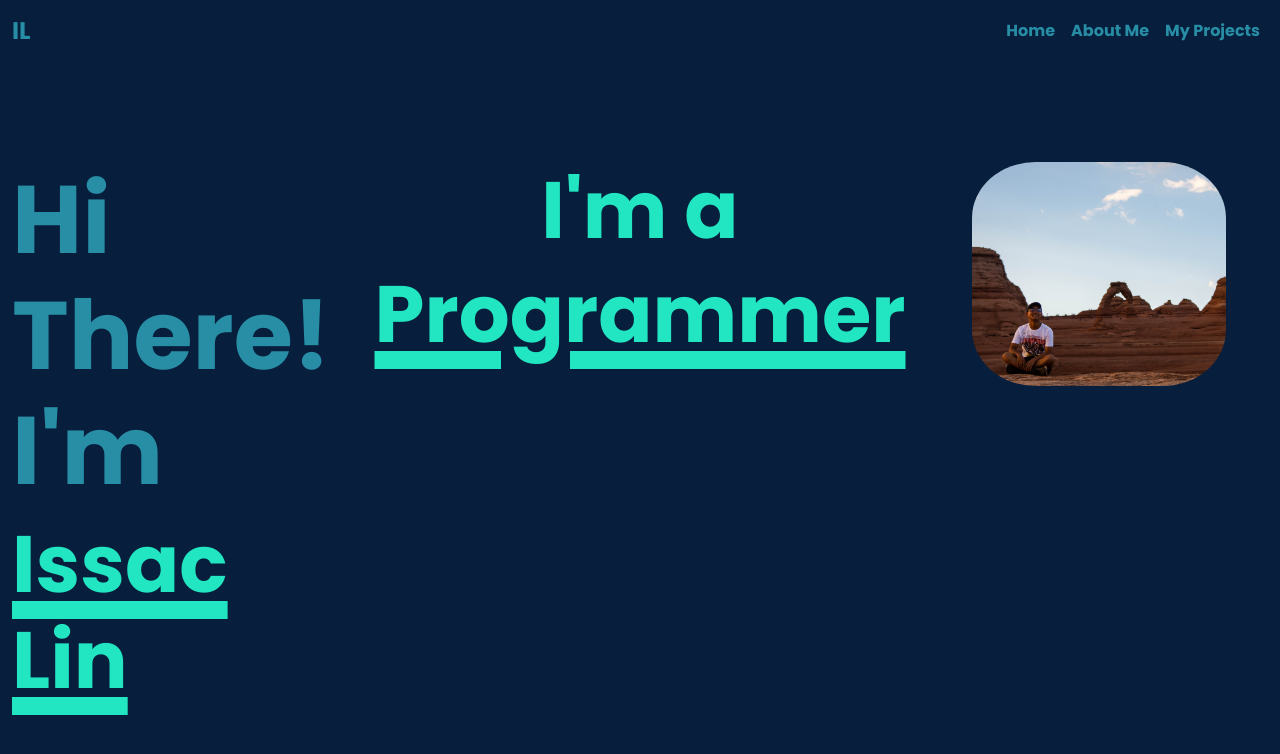
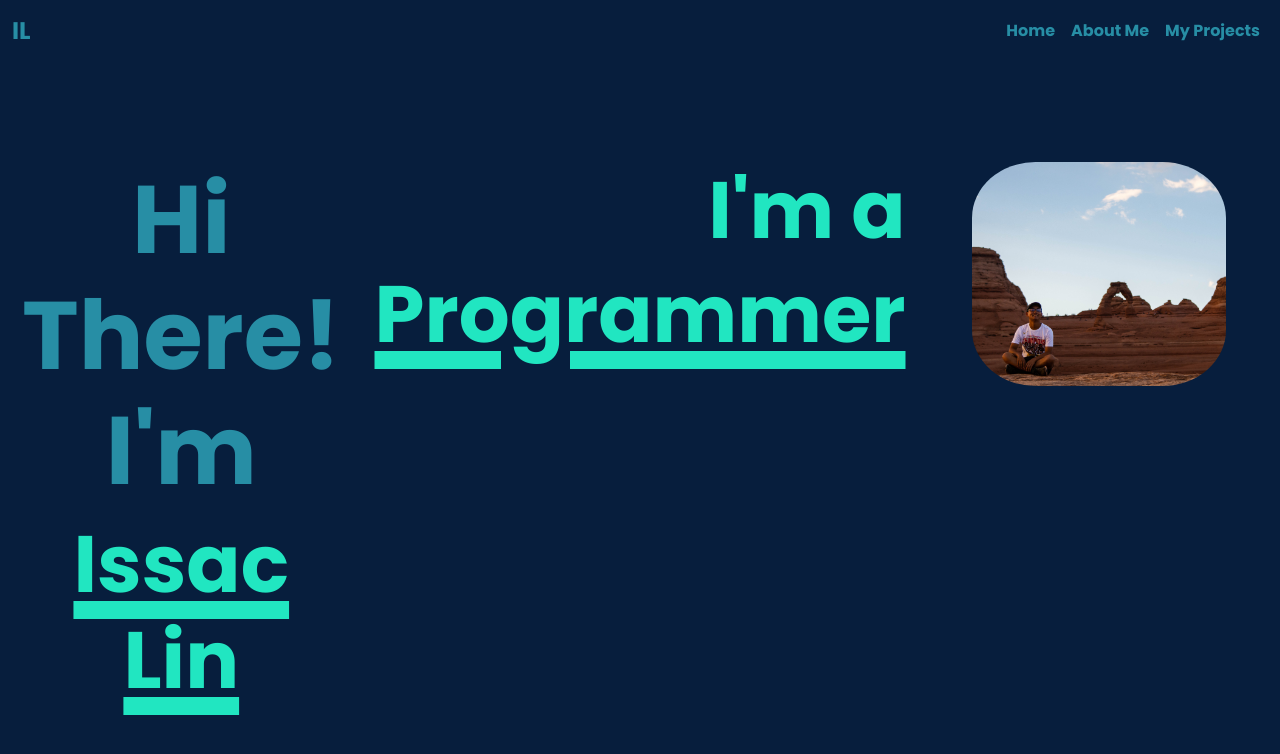
Before and after one commit to Ilinsanity/Ilinsanity.github.io, a plain HTML site: page index.html in a window 1280 px wide. Shown: the top 754 px of the page. Drawn offline with nearby package versions, Linux system fonts and the light colour scheme.

Commit message:
Update style.css

```diff
--- a/style.css
+++ b/style.css
@@ -1,4 +1,8 @@
 @import url('https://fonts.googleapis.com/css2?family=Poppins:wght@700&display=swap');
+html {
+    scroll-snap-type: y mandatory;
+}
+
 .navigation {
     /* background-color: #9CC3D5FF; */
     background-color: #071E3D;
@@ -68,6 +72,10 @@
     text-align: center;
 }
 
+.landingpage {
+    text-align: center;
+}
+
 .aboutme-heading {
     color: #071E3D;
     font-family: 'Poppins', sans-serif;
@@ -93,12 +101,17 @@
     width: 100%;
     height: 100vh;
     background-color: #278EA5;
+    scroll-snap-align: start;
 }
 
 #projects {
     width: 100%;
     height: 100vh;
     background-color: #071E3D;
+}
+
+#title {
+    scroll-snap-align: center;
 }
 
 .aboutme-img {
@@ -121,5 +134,5 @@
 }
 
 .middle {
-    text-align: center;
+    text-align: right;
 }
```
